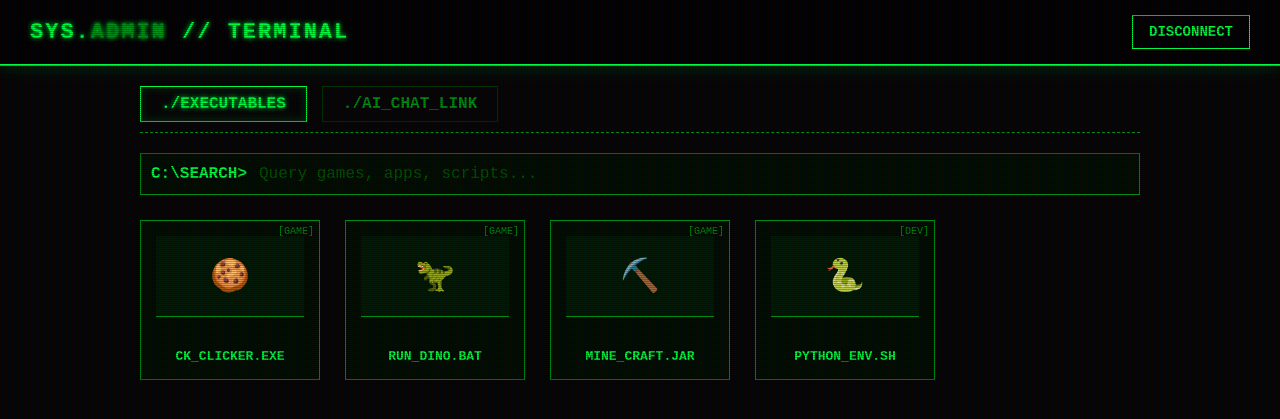
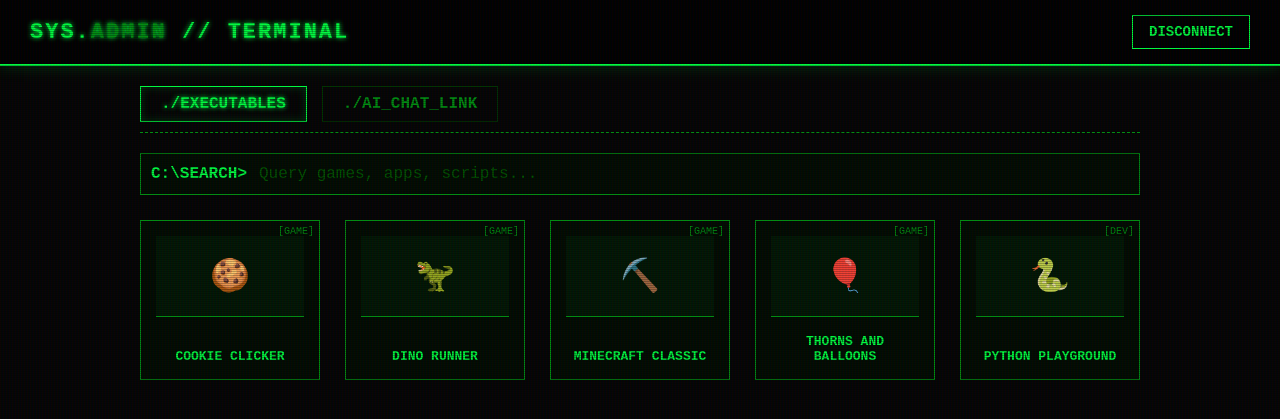
Before and after one commit to meganlayow440-art/iready, a Flask app: page /learning-hub in a window 1280 px wide. Shown: the top 419 px of the page. Run offline with Flask 3, Linux system fonts and the light colour scheme.

Commit message:
Update game titles and add new game entry

```diff
--- a/templates/portal.html
+++ b/templates/portal.html
@@ -329,30 +329,35 @@
             <div class="game-grid" id="moduleGrid">
 
                 <!-- GAMES -->
-                <div class="game-tile" data-name="cookie clicker " onclick="launchGame('https://cookie-clicker2.com/')">
+                <div class="game-tile" data-name="cookie clicker" onclick="launchGame('https://cookie-clicker2.com/')">
                     <span class="tile-category">[GAME]</span>
                     <div class="tile-img">🍪</div>
-                    <div class="tile-title">ck_clicker.exe</div>
+                    <div class="tile-title">Cookie Clicker</div>
                 </div>
 
-                <div class="game-tile" data-name="dino runner " onclick="launchGame('https://chromedino.com/')">
+                <div class="game-tile" data-name="dino runner" onclick="launchGame('https://chromedino.com/')">
                     <span class="tile-category">[GAME]</span>
                     <div class="tile-img">🦖</div>
-                    <div class="tile-title">run_dino.bat</div>
+                    <div class="tile-title">Dino Runner</div>
                 </div>
 
-
-
-                <div class="game-tile" data-name="minecraft classic " onclick="launchGame('https://classic.minecraft.net/')">
+                <div class="game-tile" data-name="minecraft classic" onclick="launchGame('https://classic.minecraft.net/')">
                     <span class="tile-category">[GAME]</span>
                     <div class="tile-img">⛏️</div>
-                    <div class="tile-title">mine_craft.jar</div>
+                    <div class="tile-title">Minecraft Classic</div>
                 </div>
 
-  <div class="game-tile" data-name="Python Playground" onclick="launchGame('https://www.programiz.com/python-programming/online-compiler/')">
+                <div class="game-tile" data-name="thorns and balloons" onclick="launchGame('https://html5.gamedistribution.com/rvvASMiM/a879a92025e94b2f8149e6cc86fffc2c/')">
+                    <span class="tile-category">[GAME]</span>
+                    <div class="tile-img">🎈</div>
+                    <div class="tile-title">Thorns and Balloons</div>
+                </div>
+
+                <!-- DEV / UTILS -->
+                <div class="game-tile" data-name="python playground online compiler" onclick="launchGame('https://www.programiz.com/python-programming/online-compiler/')">
                     <span class="tile-category">[DEV]</span>
                     <div class="tile-img">🐍</div>
-                    <div class="tile-title">python_env.sh</div>
+                    <div class="tile-title">Python Playground</div>
                 </div>
             </div>
         </div>
@@ -473,7 +478,7 @@
                         'Authorization': `Bearer ${GROQ_API_KEY}`
                     },
                     body: JSON.stringify({
-                        model: 'openai/gpt-oss-120b', // Make sure this model string matches Groq's current available models
+                        model: 'openai/gpt-oss-120b',
                         messages: [{ role: "user", content: text }]
                     })
                 });
```
